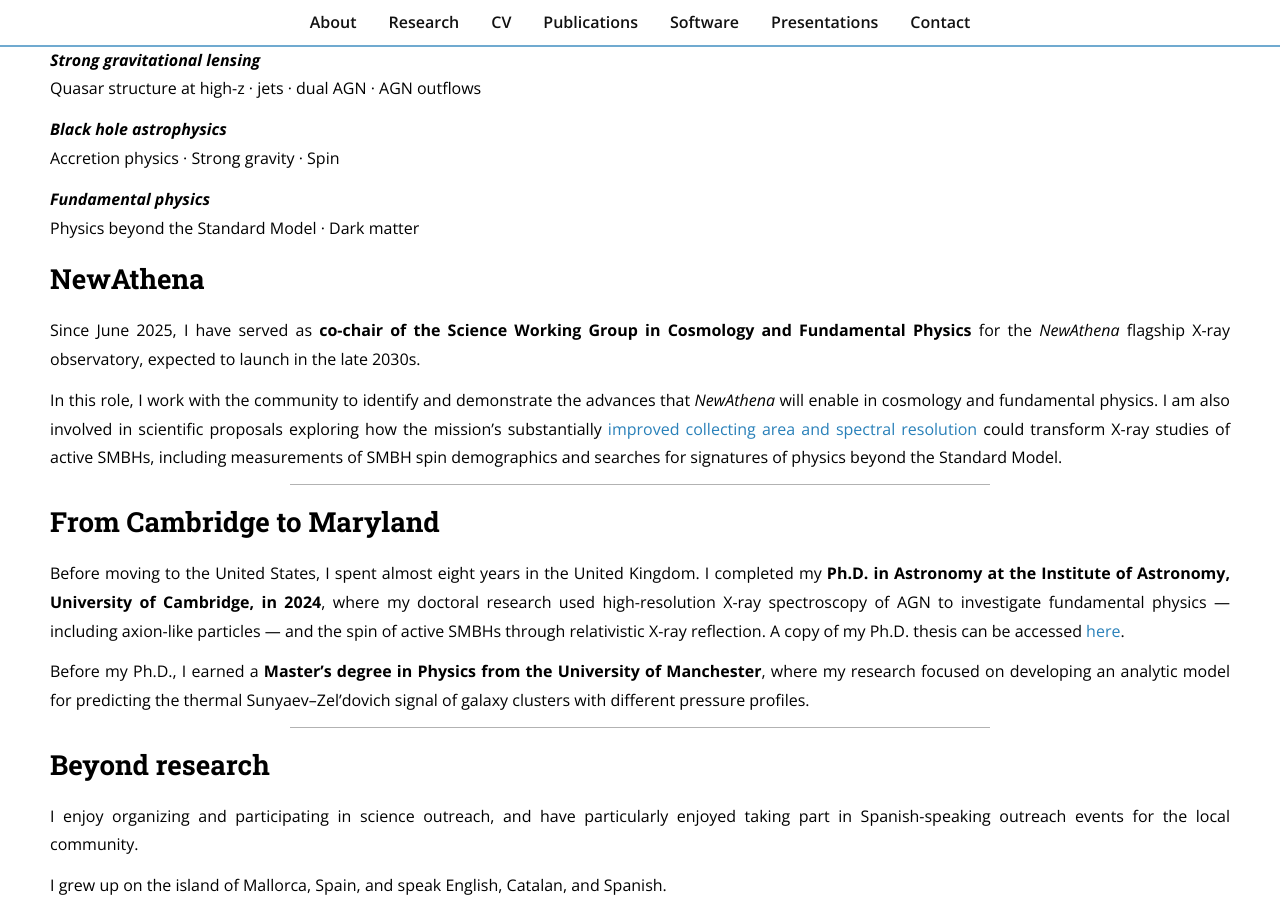
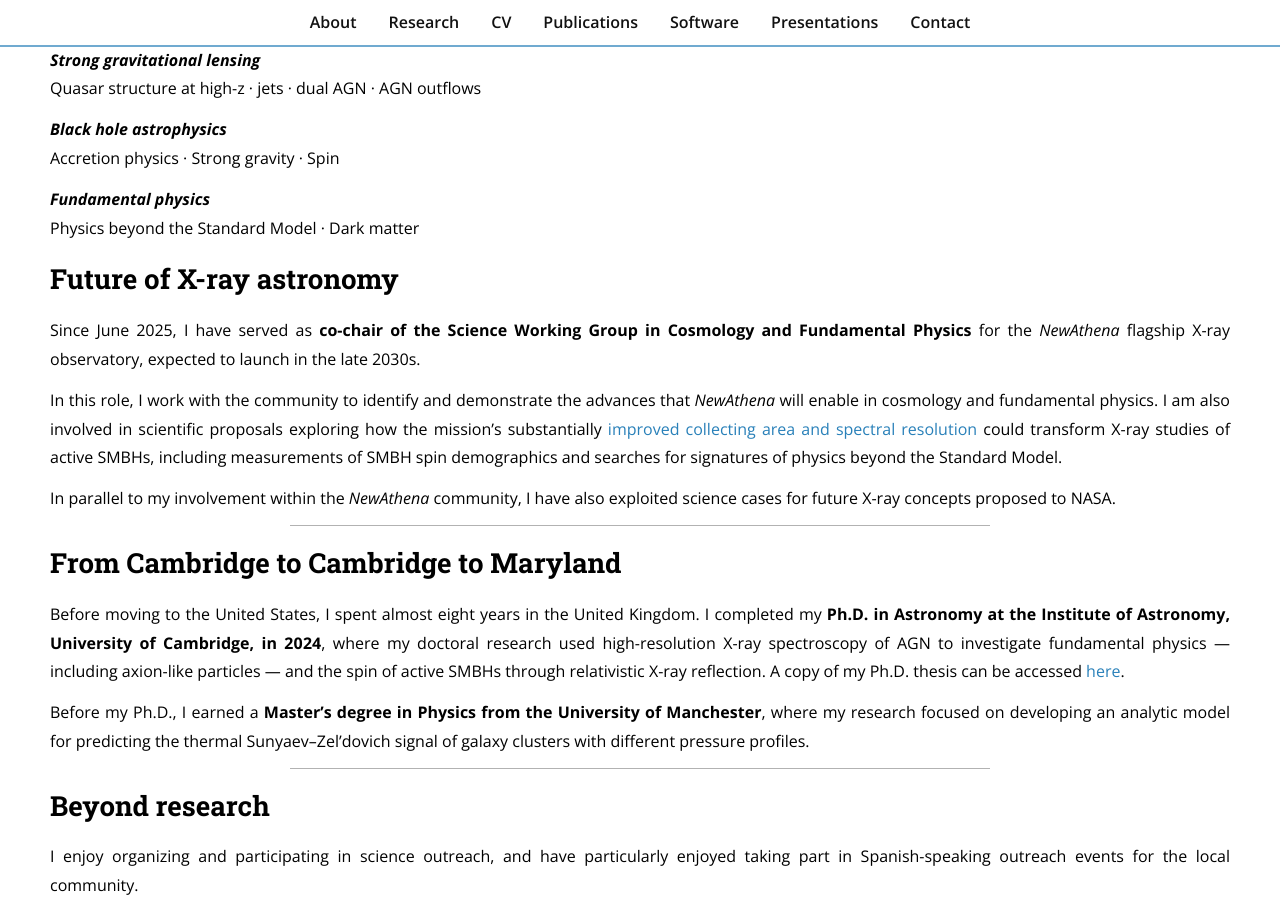
Before and after one commit to jsiskreynes-astro/jsiskreynes-astro.github.io, a Jekyll site: the page built from index.md, in a window 1280 px wide and 900 px high, scrolled down 1051 px. Built offline with Jekyll 4.4.1, drawn with Linux system fonts in a browser that asks for light colours; nearby versions of some CDN libraries.

Commit message:
Update index.md

```diff
--- a/index.md
+++ b/index.md
@@ -34,15 +34,17 @@ Accretion physics · Strong gravity · Spin <br>
 ***Fundamental physics***<br>
 Physics beyond the Standard Model · Dark matter  <br>
 
-## NewAthena
+## Future of X-ray astronomy
 
 Since June 2025, I have served as **co-chair of the Science Working Group in Cosmology and Fundamental Physics** for the *NewAthena* flagship X-ray observatory, expected to launch in the late 2030s.
 
 In this role, I work with the community to identify and demonstrate the advances that *NewAthena* will enable in cosmology and fundamental physics. I am also involved in scientific proposals exploring how the mission's substantially <a href="https://www.the-athena-x-ray-observatory.eu/en/newathena-mission" target="_blank">improved collecting area and spectral resolution</a> could transform X-ray studies of active SMBHs, including measurements of SMBH spin demographics and searches for signatures of physics beyond the Standard Model.
 
+In parallel to my involvement within the *NewAthena* community, I have also exploited science cases for future X-ray concepts proposed to NASA.
+
 ---
 
-## From Cambridge to Maryland
+## From Cambridge to Cambridge to Maryland
 
 Before moving to the United States, I spent almost eight years in the United Kingdom. I completed my **Ph.D. in Astronomy at the Institute of Astronomy, University of Cambridge, in 2024**, where my doctoral research used high-resolution X-ray spectroscopy of AGN to investigate fundamental physics — including axion-like particles — and the spin of active SMBHs through relativistic X-ray reflection. A copy of my Ph.D. thesis can be accessed <a href="https://www.repository.cam.ac.uk/items/73316b31-4841-4c8f-a1f4-5a6c6fcb0735" target="_blank"> here</a>.
 
```
